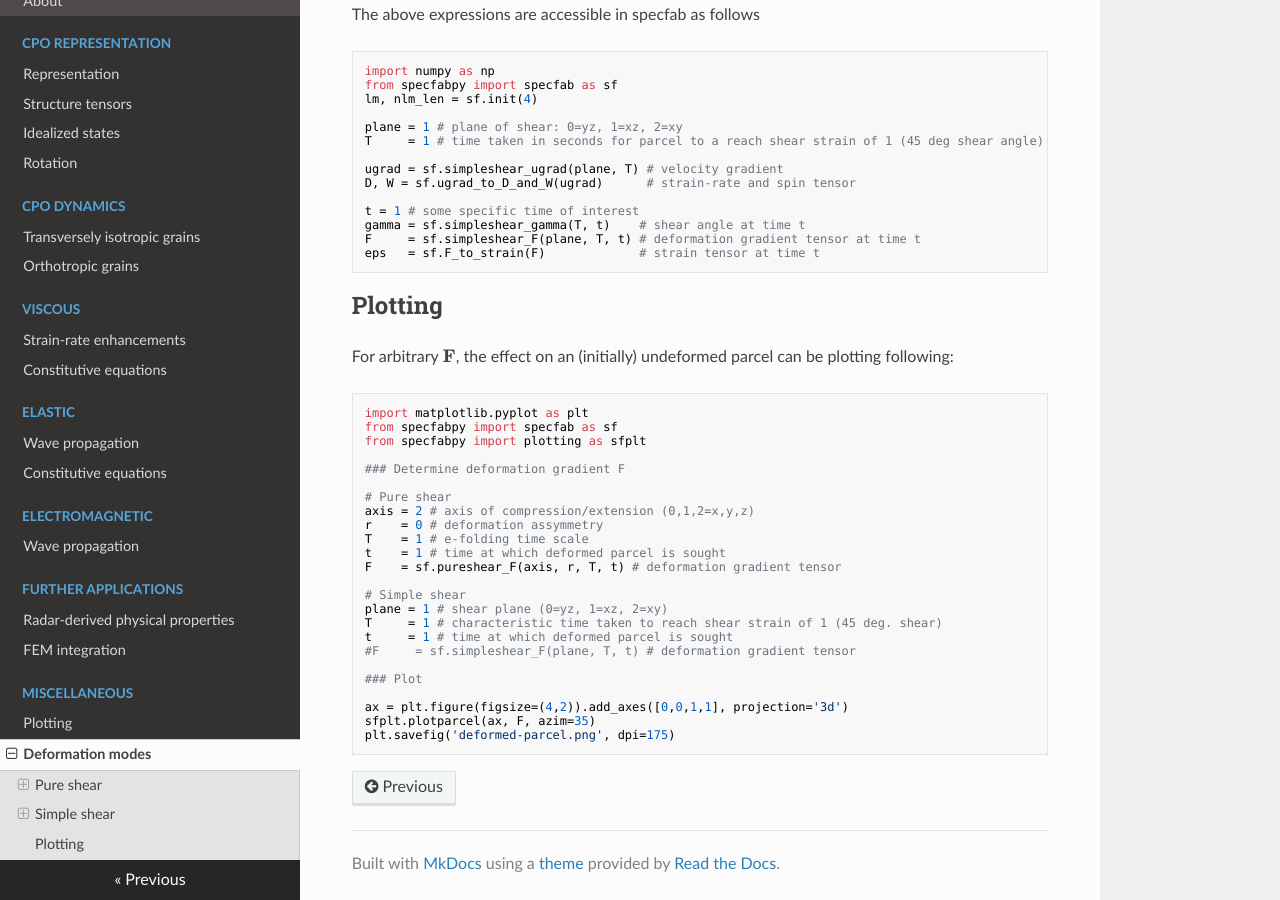
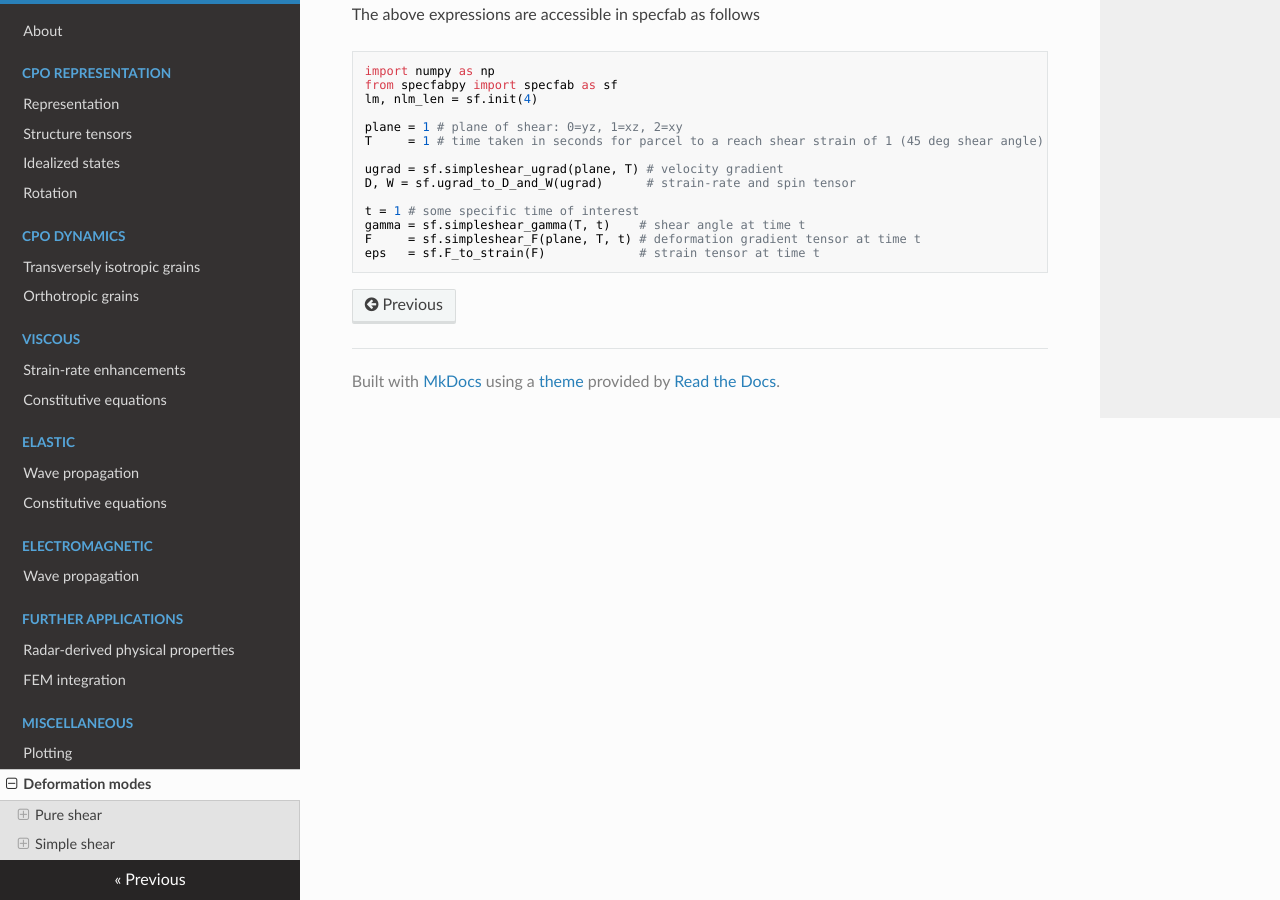
Before and after one commit to nicholasmr/specfab, an MkDocs documentation site: the page built from docs/deformation-modes.md, in a window 1280 px wide and 900 px high, scrolled down 2870 px. Built offline with MkDocs 1.6.1, drawn with Linux system fonts in a browser that asks for light colours; nearby versions of some CDN libraries; formulas are drawn with MathJax 3.

Commit message:
adding plotting figs for docs

````diff
--- a/docs/deformation-modes.md
+++ b/docs/deformation-modes.md
@@ -163,34 +163,3 @@
 F     = sf.simpleshear_F(plane, T, t) # deformation gradient tensor at time t
 eps   = sf.F_to_strain(F)             # strain tensor at time t
 ```
-
-## Plotting
-
-For arbitrary ${\bf F}$, the effect on an (initially) undeformed parcel can be plotting following:
-
-```python
-import matplotlib.pyplot as plt
-from specfabpy import specfab as sf
-from specfabpy import plotting as sfplt
-
-### Determine deformation gradient F
-
-# Pure shear
-axis = 2 # axis of compression/extension (0,1,2=x,y,z)
-r    = 0 # deformation assymmetry
-T    = 1 # e-folding time scale
-t    = 1 # time at which deformed parcel is sought
-F    = sf.pureshear_F(axis, r, T, t) # deformation gradient tensor
-
-# Simple shear
-plane = 1 # shear plane (0=yz, 1=xz, 2=xy)
-T     = 1 # characteristic time taken to reach shear strain of 1 (45 deg. shear)
-t     = 1 # time at which deformed parcel is sought
-#F     = sf.simpleshear_F(plane, T, t) # deformation gradient tensor
-
-### Plot
-
-ax = plt.figure(figsize=(4,2)).add_axes([0,0,1,1], projection='3d')
-sfplt.plotparcel(ax, F, azim=35)
-plt.savefig('deformed-parcel.png', dpi=175)
-```
--- a/mkdocs.yml
+++ b/mkdocs.yml
@@ -22,7 +22,7 @@
         - Radar-derived physical properties: radar-derived-PP.md
         - FEM integration: FEM-integration.md
     - 'Miscellaneous':
-        - Plotting: cpo-plot.md
+        - Plotting: plotting.md
         - Deformation modes: deformation-modes.md
 
 theme:
````
Also changed, not shown: docs/plotting-examples/ODF-plot.png (added), docs/plotting-examples/deformed-parcel.png (added), docs/plotting.md (renamed from docs/cpo-plot.md), 2 other files.
